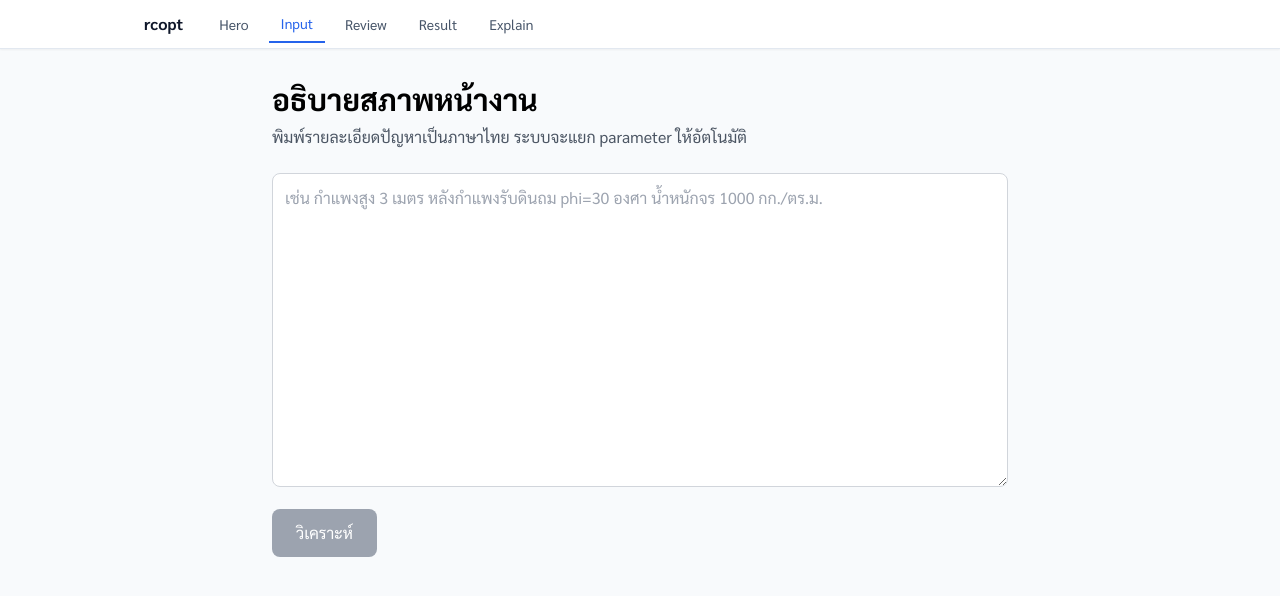
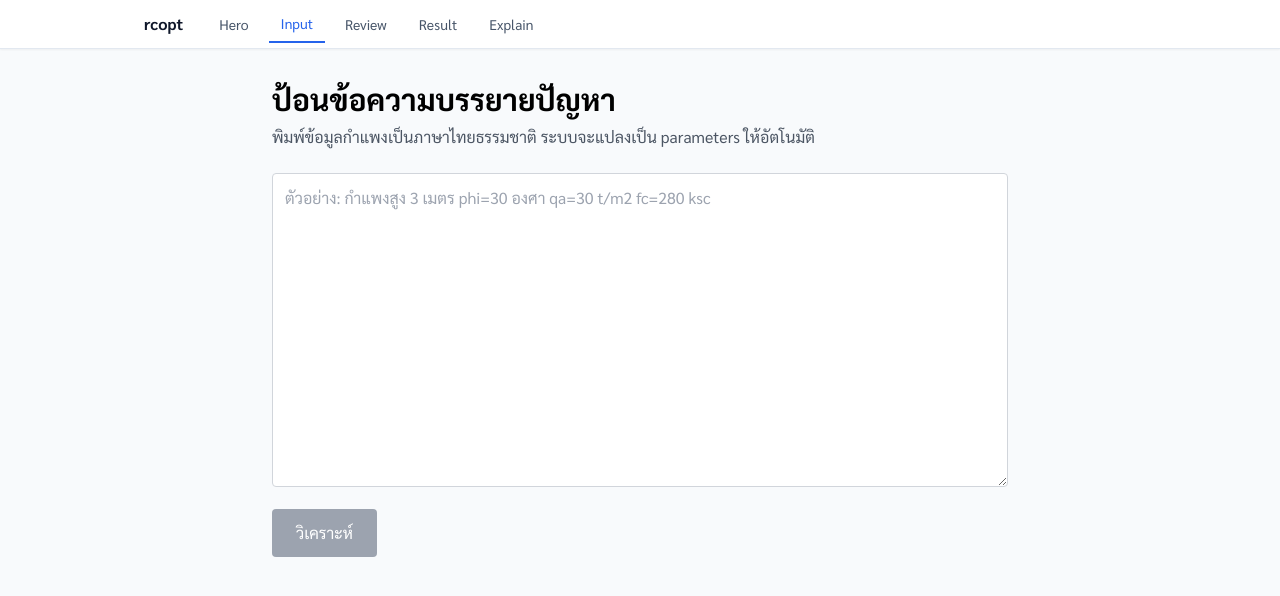
Before and after one commit to dohcivil-ui/rc-rt-optimize, a React (Vite) app in the folder web/: page /input in a window 1280 px wide. Shown: the top 596 px of the page. Built offline with nearby package versions, Linux system fonts and the light colour scheme.

Commit message:
Day 6.1 -- InputPage success: JSON preview + navigate to /review

```diff
--- a/web/src/pages/InputPage.jsx
+++ b/web/src/pages/InputPage.jsx
@@ -1,85 +1,102 @@
-// web/src/pages/InputPage.jsx
-// Day 5 Step 3: real parseInput() call + 3 error types
-// Replaces Step 2 mock setTimeout
-
 import { useState } from 'react';
+import { useNavigate } from 'react-router-dom';
 import { parseInput } from '../lib/api';
 
 function InputPage() {
+  var navigate = useNavigate();
   var [text, setText] = useState('');
   var [loading, setLoading] = useState(false);
   var [error, setError] = useState(null);
   var [result, setResult] = useState(null);
 
-  function handleSubmit() {
+  function handleAnalyze() {
+    setLoading(true);
     setError(null);
     setResult(null);
-    setLoading(true);
 
     parseInput(text)
       .then(function (data) {
         setResult(data);
-        setLoading(false);
       })
       .catch(function (err) {
-        var msg;
-        if (err.message === 'network') {
-          msg = 'ไม่สามารถเชื่อมต่อ server กรุณาตรวจสอบว่า backend ทำงานอยู่';
+        if (err.message === 'network' || err.status === 502 || err.status === 503 || err.status === 504) {
+          setError('ไม่สามารถเชื่อมต่อ server กรุณาตรวจสอบว่า backend ทำงานอยู่');
         } else if (err.status >= 400 && err.status < 500) {
-          var detail = err.details ? JSON.stringify(err.details) : err.message;
-          msg = 'ข้อมูลไม่ถูกต้อง: ' + detail;
-        } else if (err.status >= 500) {
-          msg = 'เกิดข้อผิดพลาดที่ server: ' + err.message;
+          setError('ข้อมูลไม่ถูกต้อง: ' + JSON.stringify(err.details || err.message));
         } else {
-          msg = 'เกิดข้อผิดพลาด: ' + err.message;
+          setError('เกิดข้อผิดพลาดที่ server: ' + err.message);
         }
-        setError(msg);
+      })
+      .finally(function () {
         setLoading(false);
       });
   }
 
+  function handleReset() {
+    setResult(null);
+    setError(null);
+  }
+
+  function handleGoReview() {
+    if (result && result.parsed) {
+      navigate('/review', { state: result.parsed });
+    }
+  }
+
   return (
-    <div className='max-w-3xl mx-auto px-4 py-8'>
-      <h1 className='text-3xl font-bold mb-2'>อธิบายสภาพหน้างาน</h1>
-      <p className='text-gray-600 mb-6'>
-        พิมพ์รายละเอียดปัญหาเป็นภาษาไทย ระบบจะแยก parameter ให้อัตโนมัติ
+    <div className="max-w-3xl mx-auto px-4 py-8">
+      <h1 className="text-3xl font-bold mb-2">ป้อนข้อความบรรยายปัญหา</h1>
+      <p className="text-gray-600 mb-6">
+        พิมพ์ข้อมูลกำแพงเป็นภาษาไทยธรรมชาติ ระบบจะแปลงเป็น parameters ให้อัตโนมัติ
       </p>
 
       <textarea
-        className='w-full border border-gray-300 rounded-lg p-3 mb-4 focus:outline-none focus:ring-2 focus:ring-blue-500 disabled:bg-gray-100'
-        rows={12}
-        placeholder='เช่น กำแพงสูง 3 เมตร หลังกำแพงรับดินถม phi=30 องศา น้ำหนักจร 1000 กก./ตร.ม.'
+        className="w-full border border-gray-300 rounded p-3 mb-4 font-sans text-base"
+        rows="12"
+        placeholder="ตัวอย่าง: กำแพงสูง 3 เมตร phi=30 องศา qa=30 t/m2 fc=280 ksc"
         value={text}
         onChange={function (e) { setText(e.target.value); }}
-        disabled={loading}
+        disabled={loading || result !== null}
       />
 
-      <div>
+      {!result && (
         <button
-          type='button'
-          onClick={handleSubmit}
+          className="bg-blue-600 hover:bg-blue-700 disabled:bg-gray-400 text-white px-6 py-3 rounded font-medium"
+          onClick={handleAnalyze}
           disabled={loading || text.trim() === ''}
-          className='bg-blue-600 hover:bg-blue-700 disabled:bg-gray-400 disabled:cursor-not-allowed text-white px-6 py-3 rounded-lg font-medium'
         >
           {loading ? 'กำลังวิเคราะห์...' : 'วิเคราะห์'}
         </button>
-      </div>
+      )}
 
       {error && (
-        <div className='mt-6 p-4 bg-red-50 border border-red-200 rounded-lg text-red-700'>
+        <div className="mt-4 p-4 bg-red-50 border border-red-200 rounded text-red-700">
           {error}
         </div>
       )}
 
       {result && (
-        <div className='mt-6'>
-          <h2 className='text-xl font-semibold mb-2'>ผลลัพธ์ parameter</h2>
-          <pre className='bg-gray-100 p-4 rounded-lg overflow-x-auto text-sm'>
+        <div className="mt-6">
+          <h2 className="text-xl font-semibold mb-2">ผลการวิเคราะห์</h2>
+          <pre className="bg-gray-50 border border-gray-200 rounded p-4 text-sm overflow-x-auto">
 {JSON.stringify(result, null, 2)}
           </pre>
-          <p className='text-gray-500 text-sm mt-2'>
-            (Day 6 จะแปลงเป็น form ให้แก้ไขได้)
-          </p>
+
+          <div className="mt-4 flex gap-3 flex-wrap">
+            <button
+              className="bg-gray-200 hover:bg-gray-300 text-gray-800 px-5 py-2 rounded font-medium"
+              onClick={handleReset}
+            >
+              วิเคราะห์ใหม่
+            </button>
+            <button
+              className="bg-blue-600 hover:bg-blue-700 text-white px-5 py-2 rounded font-medium"
+              onClick={handleGoReview}
+              disabled={!result.parsed}
+            >
+              ตรวจสอบและแก้ไข →
+            </button>
+          </div>
         </div>
       )}
     </div>
```
